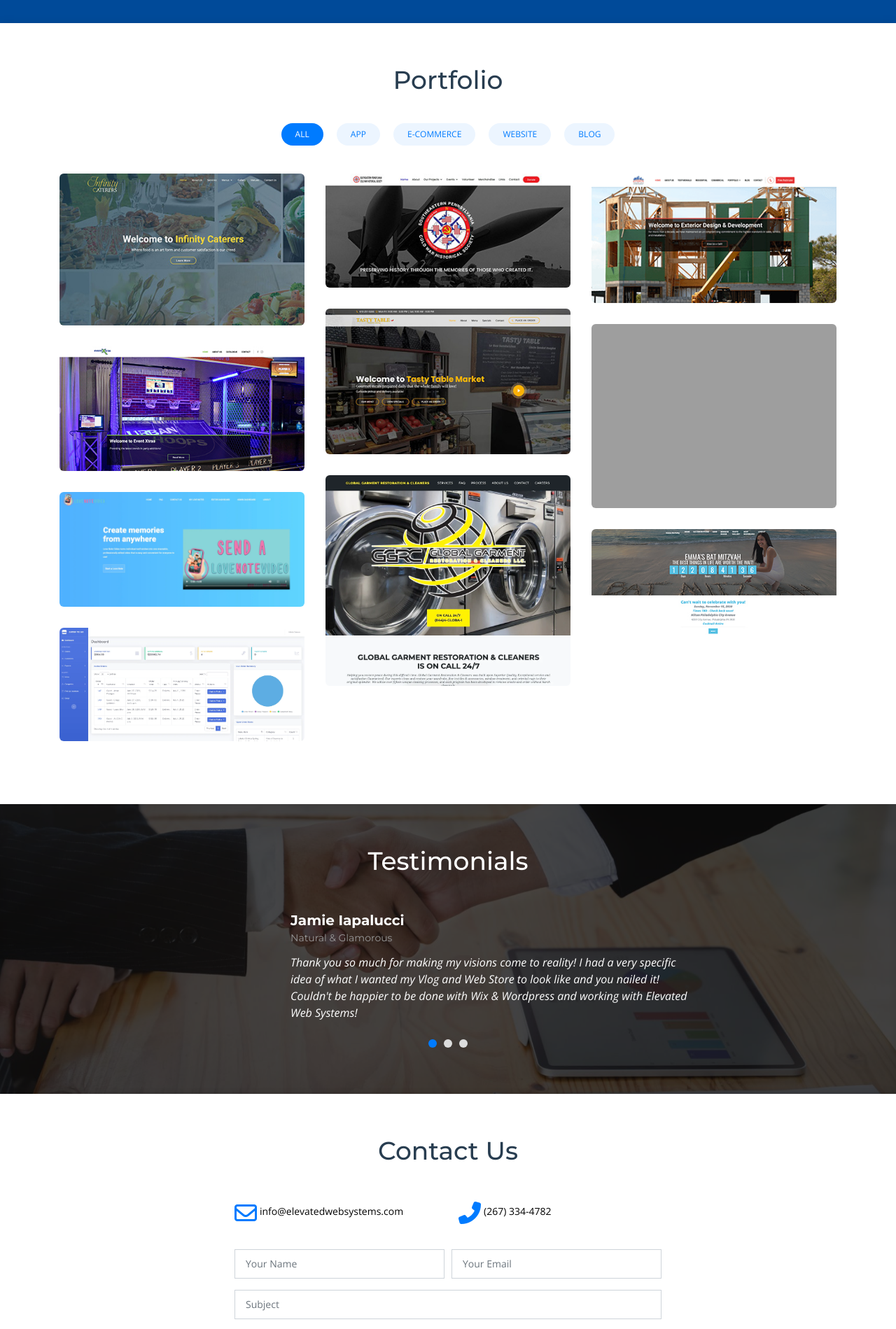
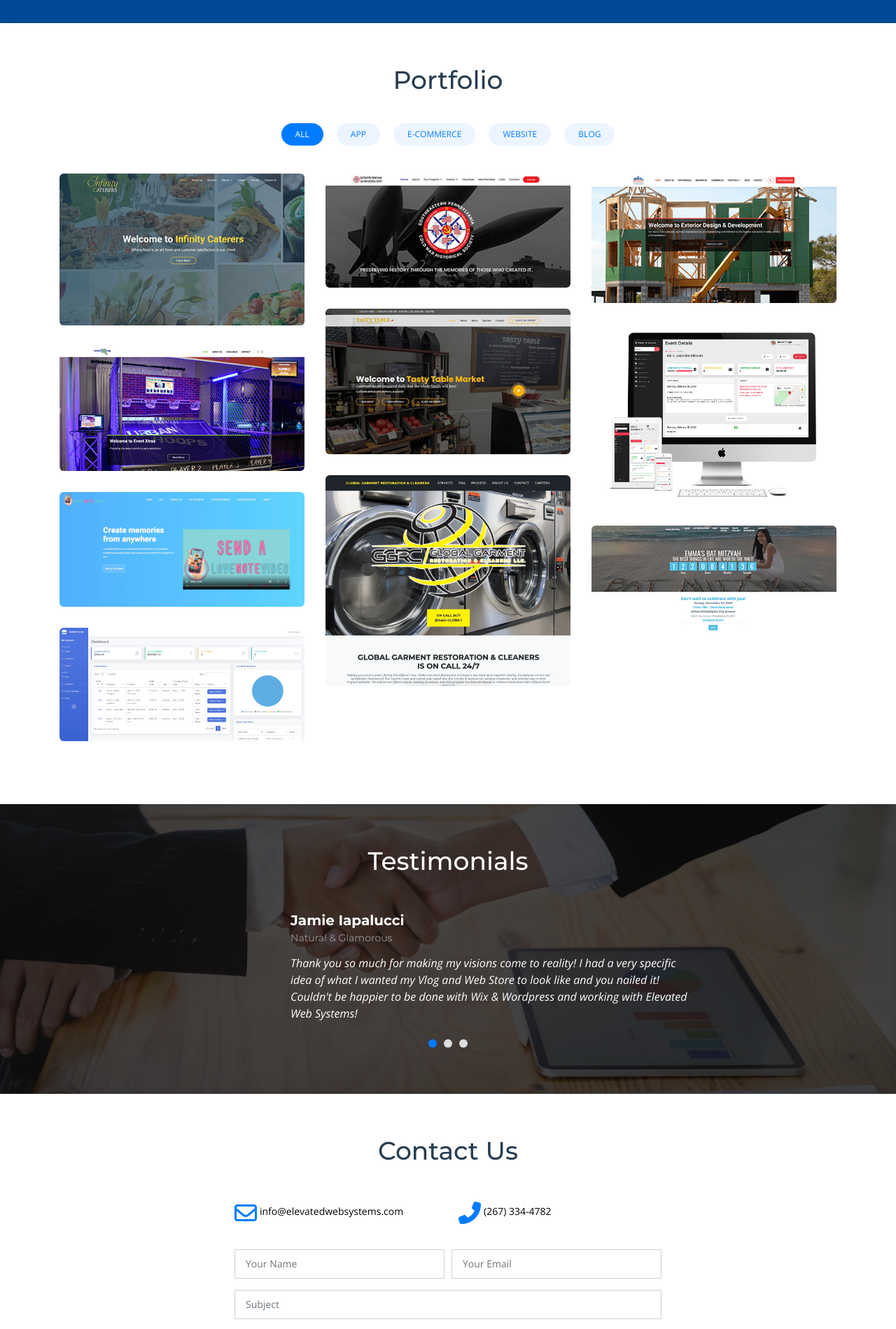
Before and after one commit to jtangir87/elevatedws, a Django app: page / in a window 1280 px wide. Shown: the part 4044-5943 px from the top of the page at 70% size. Run offline with Django 3.2, Linux system fonts and the light colour scheme; some libraries are stand-ins or nearby versions; grey boxes are pictures that could not be loaded.

Commit message:
fix event dispatch thumb url

```diff
--- a/templates/pages/includes/partial_portfolio_list.html
+++ b/templates/pages/includes/partial_portfolio_list.html
@@ -79,7 +79,7 @@
 
           <div class="col-lg-4 col-md-6 portfolio-item filter-app">
             <div class="portfolio-wrap">
-              <img src="{% static 'img/portfolio/event-dispatch.jpg' %}" class="img-fluid" alt="event dispatch app web development screenshot">
+              <img src="{% static 'img/portfolio/event-dispatch.png' %}" class="img-fluid" alt="event dispatch app web development screenshot">
               <div class="portfolio-info">
                 <h4><a href="{% url 'port_event_dispatch' %}">Event Dispatch</a></h4>
                 <p>App</p>
```
